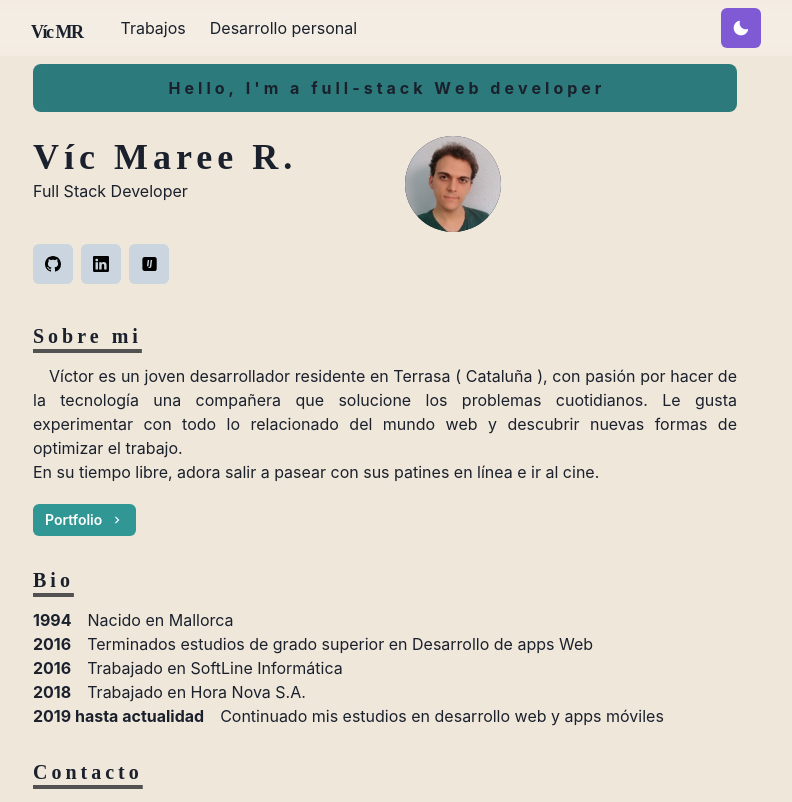
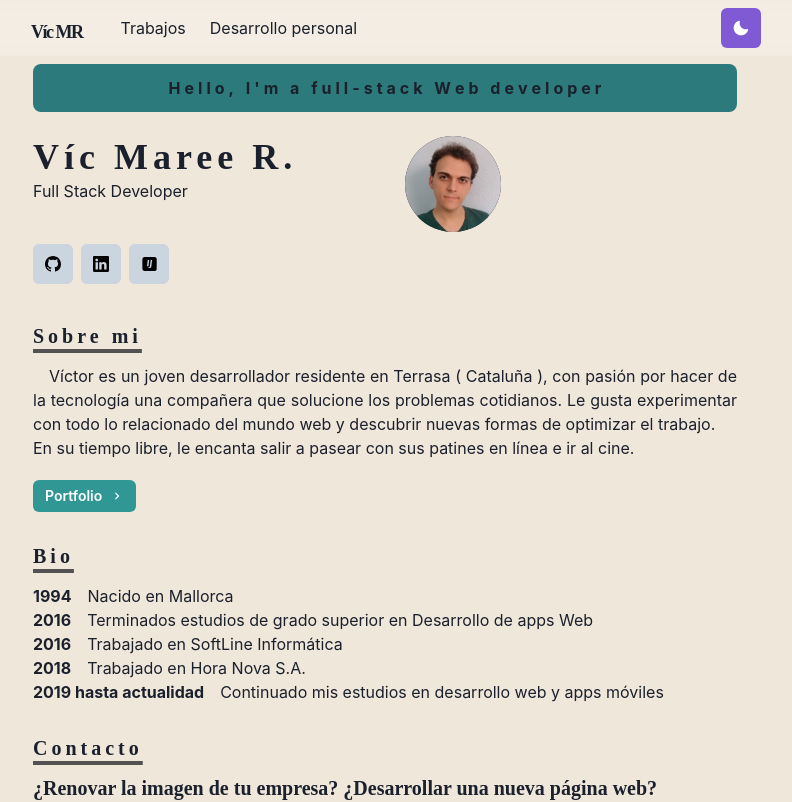
Before and after one commit to AppDeveloperVM/portfolio, a Next.js app: page / in a window 1280 px wide. Shown: the top 802 px of the page, without its empty margins (255-1047 px from the left). Built offline with nearby package versions, Linux system fonts and the light colour scheme; a web font is replaced by a local one.

Commit message:
cambio datos personales

```diff
--- a/pages/index.js
+++ b/pages/index.js
@@ -64,9 +64,9 @@ const Page = () => {
 
         <Paragraph>
                 Víctor es un joven desarrollador residente en Terrasa ( Cataluña ),
-                con pasión por hacer de la tecnología una compañera que solucione los problemas cuotidianos.
+                con pasión por hacer de la tecnología una compañera que solucione los problemas cotidianos.
                 Le gusta experimentar con todo lo relacionado del mundo web y descubrir nuevas formas de optimizar el trabajo.<br/>
-                En su tiempo libre, adora salir a pasear con sus patines en línea e ir al cine.
+                En su tiempo libre, le encanta salir a pasear con sus patines en línea e ir al cine.
         </Paragraph>
 
         <NextLink href='/works'>
```
